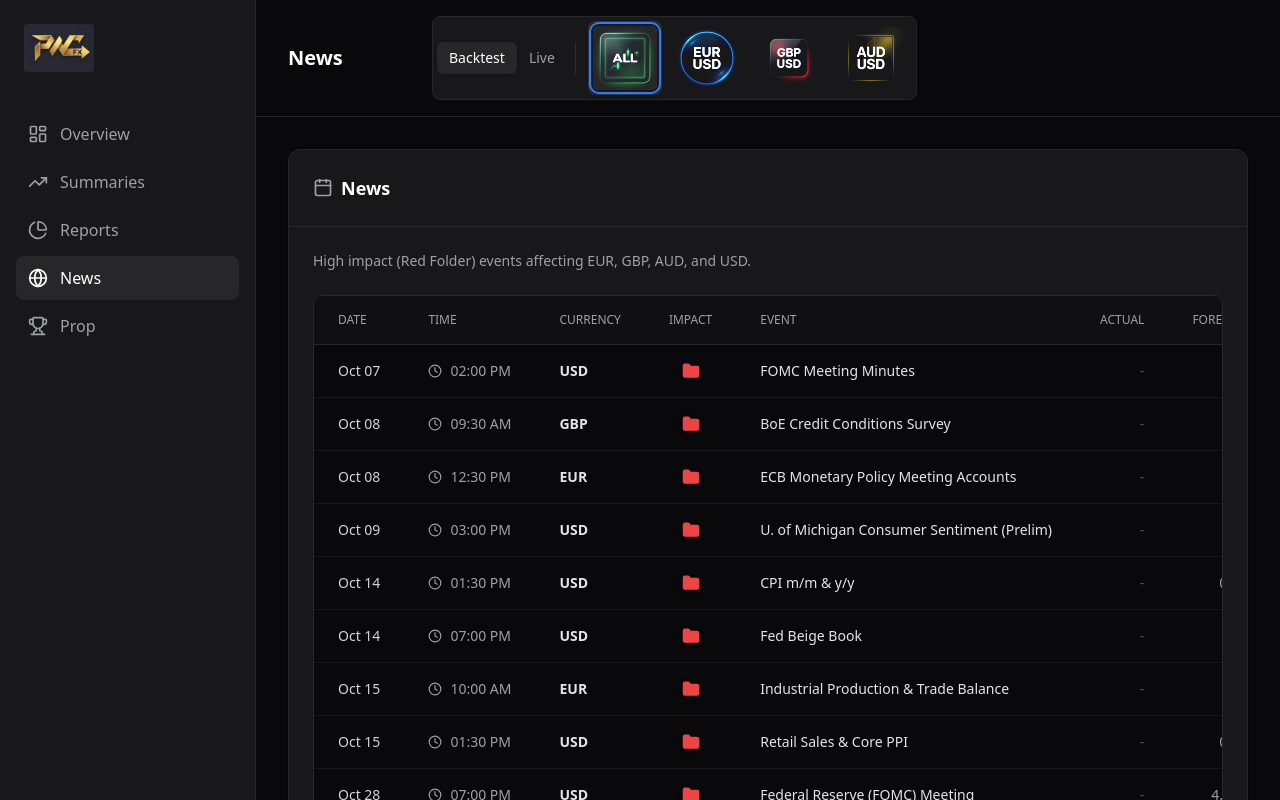
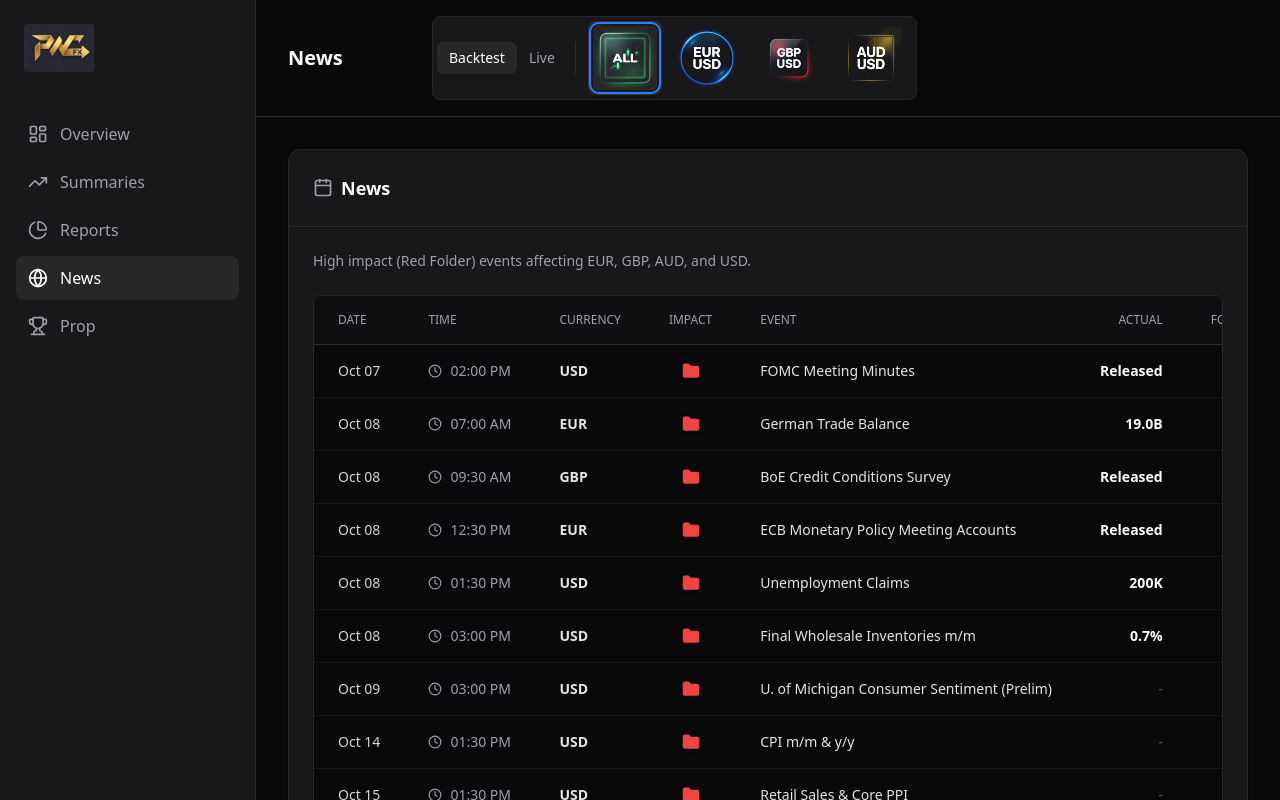
Before and after one commit to PostWorkCulture/FXDashboard, a Next.js app in the folder frontend/: page /news in a window 1280 px wide. Built offline with nearby package versions, Linux system fonts and the light colour scheme.

Commit message:
Automated Cron: Update News Calendar and Macroeconomic Analyst Brief for Oct 8, 2026

```diff
--- a/frontend/src/app/news/page.tsx
+++ b/frontend/src/app/news/page.tsx
@@ -4,16 +4,16 @@ import { FolderIcon, FolderOpen, Calendar as CalendarIcon, Clock } from "lucide-
 
 export default function NewsPage() {
   const newsEvents = [
-    { date: "Oct 07", time: "02:00 PM", currency: "USD", impact: "High", event: "FOMC Meeting Minutes", actual: "", forecast: "", previous: "" },
-    { date: "Oct 08", time: "09:30 AM", currency: "GBP", impact: "High", event: "BoE Credit Conditions Survey", actual: "", forecast: "", previous: "" },
-    { date: "Oct 08", time: "12:30 PM", currency: "EUR", impact: "High", event: "ECB Monetary Policy Meeting Accounts", actual: "", forecast: "", previous: "" },
+    { date: "Oct 07", time: "02:00 PM", currency: "USD", impact: "High", event: "FOMC Meeting Minutes", actual: "Released", forecast: "", previous: "" },
+    { date: "Oct 08", time: "07:00 AM", currency: "EUR", impact: "Medium", event: "German Trade Balance", actual: "19.0B", forecast: "21.3B", previous: "20.0B" },
+    { date: "Oct 08", time: "09:30 AM", currency: "GBP", impact: "High", event: "BoE Credit Conditions Survey", actual: "Released", forecast: "", previous: "" },
+    { date: "Oct 08", time: "12:30 PM", currency: "EUR", impact: "High", event: "ECB Monetary Policy Meeting Accounts", actual: "Released", forecast: "", previous: "" },
+    { date: "Oct 08", time: "01:30 PM", currency: "USD", impact: "High", event: "Unemployment Claims", actual: "200K", forecast: "197K", previous: "202K" },
+    { date: "Oct 08", time: "03:00 PM", currency: "USD", impact: "Medium", event: "Final Wholesale Inventories m/m", actual: "0.7%", forecast: "0.7%", previous: "0.6%" },
     { date: "Oct 09", time: "03:00 PM", currency: "USD", impact: "High", event: "U. of Michigan Consumer Sentiment (Prelim)", actual: "", forecast: "70.5", previous: "70.1" },
     { date: "Oct 14", time: "01:30 PM", currency: "USD", impact: "High", event: "CPI m/m & y/y", actual: "", forecast: "0.2%", previous: "0.2%" },
-    { date: "Oct 14", time: "07:00 PM", currency: "USD", impact: "High", event: "Fed Beige Book", actual: "", forecast: "", previous: "" },
-    { date: "Oct 15", time: "10:00 AM", currency: "EUR", impact: "High", event: "Industrial Production & Trade Balance", actual: "", forecast: "", previous: "" },
     { date: "Oct 15", time: "01:30 PM", currency: "USD", impact: "High", event: "Retail Sales & Core PPI", actual: "", forecast: "0.3%", previous: "0.1%" },
     { date: "Oct 28", time: "07:00 PM", currency: "USD", impact: "High", event: "Federal Reserve (FOMC) Meeting", actual: "", forecast: "4.75%", previous: "5.00%" },
-    { date: "Oct 29", time: "01:15 PM", currency: "EUR", impact: "High", event: "European Central Bank (ECB) Meeting", actual: "", forecast: "3.25%", previous: "3.50%" },
   ];
 
   return (
--- a/frontend/src/app/summaries/page.tsx
+++ b/frontend/src/app/summaries/page.tsx
@@ -169,16 +169,16 @@ export default function SummariesPage() {
         <h2 className="text-lg font-semibold text-white mb-4">Macroeconomic Analyst Brief</h2>
         <div className="space-y-4 text-zinc-300 leading-relaxed">
           <p>
-            <strong>USD Outlook:</strong> The Dollar remains firmly in focus as markets digest recent resilient labor data and await the FOMC minutes (Oct 7) and CPI release (Oct 14). Traders are currently looking for confirmation on whether inflation remains sticky, which will dictate the Federal Reserve's path for interest rates ahead of the pivotal Oct 28 FOMC Meeting.
+            <strong>USD Outlook (Oct 8, 2026):</strong> The Dollar maintains a very strong tone amid rising Treasury yields. Recent Initial Jobless Claims printed at 200K vs 197K expected, remaining historically low. The market continues to view the USD favorably due to its strong structural position ahead of further FOMC signals.
           </p>
           <p>
-            <strong>EUR Vulnerability:</strong> The Euro is currently facing intense downside pressure due to significant political and fiscal uncertainty, particularly regarding French debt markets and Italian government finances. With the ECB Monetary Policy Meeting Accounts due Oct 8 and the main ECB Meeting on Oct 29, investors are closely watching for any hawkish tone to anchor inflation expectations or emergency policy responses to the bond market sell-off.
+            <strong>EUR Vulnerability:</strong> EUR/USD remains under persistent pressure, holding below its 20-day EMA at 1.1376. Traders are eyeing the 1.1160–1.1200 support zone. The German Trade Balance slightly underperformed (19.0B vs 21.3B forecast), and RSI readings are in oversold territory (25-37), hinting at a potential pause in the sell-off but lacking reversal confirmation.
           </p>
           <p>
-            <strong>GBP Resilience:</strong> Sterling is remaining relatively stable and is currently acting as a "safer" European bet amidst the turmoil in eurozone bond markets. The week is heavy on Bank of England communication, with several MPC members speaking to provide clues regarding the expected November rate decision.
+            <strong>GBP Resistance:</strong> GBP/USD is exhibiting a bearish near-term tone and is currently in a corrective phase. Rallies are being heavily capped by resistance zones (1.3270–1.3300). Immediate support lies at 1.3180, and a decisive break could expose 1.3104.
           </p>
           <p>
-            <strong>AUD Headwinds:</strong> The Australian Dollar has seen limited high-impact data but remains under pressure from a combination of rising bond yields, falling domestic property prices, and general global "risk-off" sentiment. It remains highly sensitive to broader commodity prices and Chinese economic developments.
+            <strong>AUD Headwinds:</strong> AUD/USD is experiencing fresh downside pressure, retreating back toward the low 0.6900s after failing to sustain a three-day rally. With the ADX showing declining momentum, the focus remains on the 0.6900 floor before any further leg down.
           </p>
         </div>
       </div>
```
